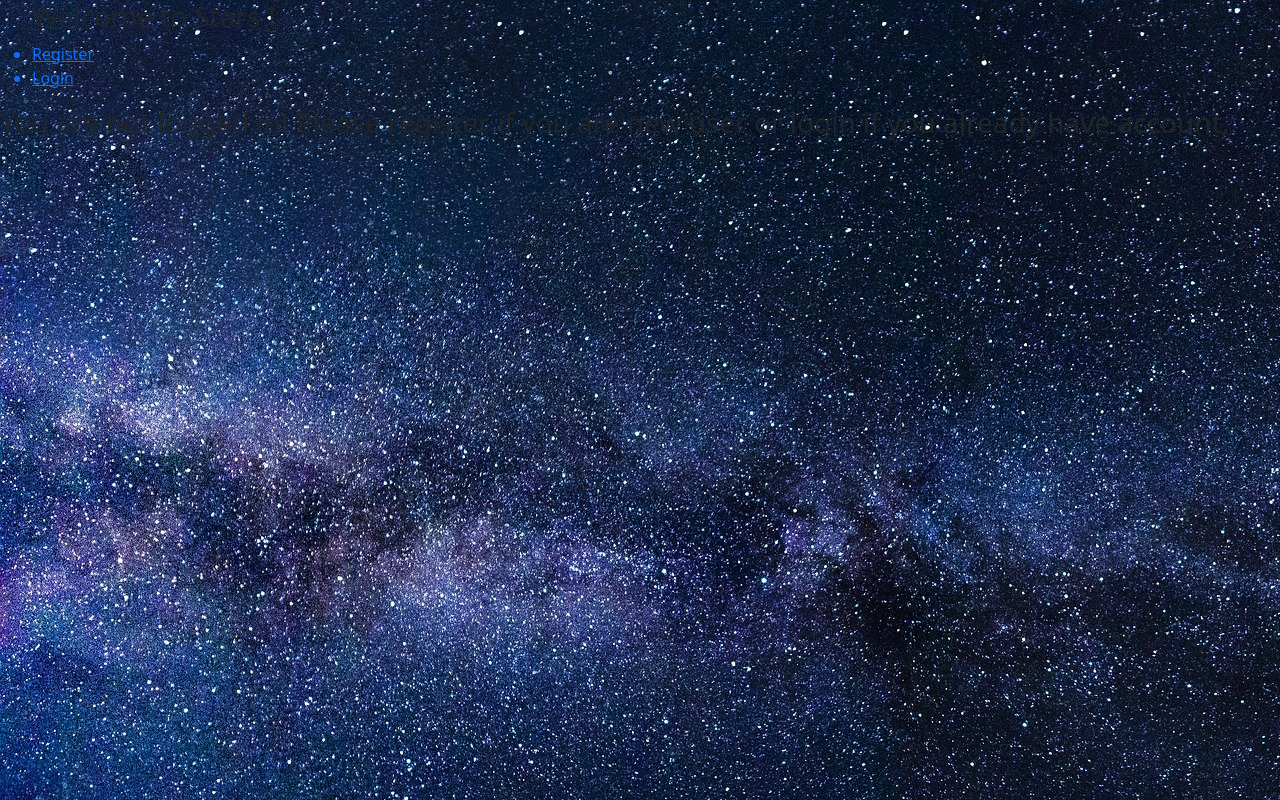
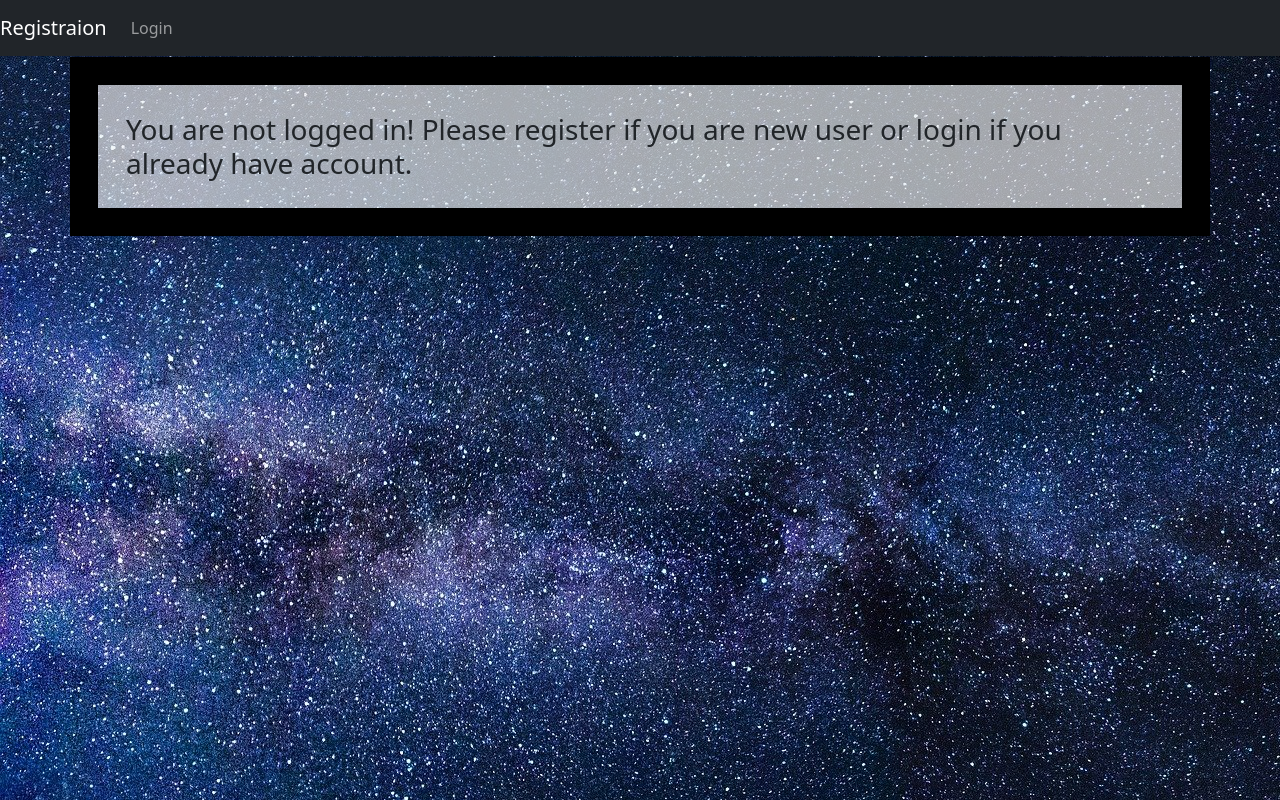
Before and after one commit to NakkiaR/ecommerce_project, a React (Create React App) app: page / in a window 1280 px wide. Built offline with nearby package versions, Linux system fonts and the light colour scheme.

Commit message:
finished css and bootstrap styling

```diff
--- a/src/App.css
+++ b/src/App.css
@@ -15,7 +15,7 @@
     color :rgb(177, 159, 159) !important;
   }   */
 
-  body {
+  /* body {
     background-color: #a9bfec;
     color: rgb(44, 39, 39);
     padding: 40px;
@@ -26,4 +26,24 @@
     list-style-type: none;
 
 
-  }
+  } */
+
+  .container {
+    display: flex;
+    flex-direction: column;
+    margin: 1px auto;
+    align-items: center;
+    border: 1em solid black;
+    padding: 1em;
+    background-color: rgba(245, 245, 245, 0.664);
+    /* opacity: 0.5; */
+
+}
+
+input {
+  background-color: rgba(245, 245, 245, 0.664);
+}
+
+button {
+  opacity: 0.5;
+}
--- a/src/components/CreateProduct.jsx
+++ b/src/components/CreateProduct.jsx
@@ -1,5 +1,9 @@
 import React, { Component } from 'react';
 import axios from 'axios';
+import '../App.css'
+
+
+
 class CreateProduct extends Component {
   constructor(props) {
       super(props);
@@ -33,7 +37,7 @@ class CreateProduct extends Component {
   render() {
     return (
       <center>
-            <form onSubmit={this.handleSubmit}>
+            <form onSubmit={this.handleSubmit} className="container">
                 <h2>Add A Product</h2>
                 <label className="font">Product Name: </label>
                 <input className="color" type="text" name="productName" onChange={this.handleChange} />
--- a/src/components/LandingPage.jsx
+++ b/src/components/LandingPage.jsx
@@ -8,11 +8,11 @@ export default class LandingPage extends Component{
             if (this.props.user.username == null){
 
                 return(
-                <h3> You are not logged in! Please register if you are new user or login if you already have account.</h3>
+                <h3 className="container"> You are not logged in! Please register if you are new user or login if you already have account.</h3>
                 )
         }else{
             return(
-            <h3> Welcome to Stars {this.props.user.username}</h3>
+            <h3 className="container"> Welcome to Stars {this.props.user.username}</h3>
 
             )
 
--- a/src/components/Login.jsx
+++ b/src/components/Login.jsx
@@ -48,7 +48,7 @@ class Login extends Component {
         }
         return(
             <React.Fragment>
-            <form onSubmit={(event) => this.handleSubmit(event)}>
+            <form onSubmit={(event) => this.handleSubmit(event)} className="container">
 
                 <label>User Name</label>
                 <input type="text" name="userName"onChange={this.handleChange} value={this.state.userName}/>
--- a/src/components/NavBar.jsx
+++ b/src/components/NavBar.jsx
@@ -15,12 +15,23 @@ import { Link } from 'react-router-dom';
         if(this.props.user.username == null){
             return (
 
-                <ul >
-                <h3> Welcome to Stars !</h3>
-                <Link to='/registration'>  <li>  Register </li>   </Link>
+                <nav className="navbar navbar-expand-lg navbar-dark bg-dark">
+                <a className="navbar-brand" href="/registraion">Registraion</a>
+                <div className="collapse navbar-collapse" id="navbarNav">
+                  <ul className="navbar-nav">
+                    <li className="nav-item active">
+                      <a className="nav-link" href="/login">Login</a>
+                    </li>
+                  </ul>
+                </div>
+              </nav>
 
-                <Link to='/login' >  <li>  Login </li> </Link>
-                </ul>
+                // <ul >
+                // <h3> Welcome to Stars !</h3>
+                // <Link to='/registration'>  <li>  Register </li>   </Link>
+
+                // <Link to='/login' >  <li>  Login </li> </Link>
+                // </ul>
             )
 
         }else{
--- a/src/components/Product.css
+++ /dev/null
@@ -1,11 +0,0 @@
-.container {
-    display: flex;
-    flex-direction: column;
-    margin: 1px auto;
-    align-items: center;
-    border: 1em solid black;
-    padding: 1em;
-    background-color: whitesmoke;
-    opacity: 0.5;
-    color:blanchedalmond;
-}
--- a/src/components/Product.jsx
+++ b/src/components/Product.jsx
@@ -1,7 +1,7 @@
 import 'bootstrap/dist/css/bootstrap.css';
 import React, { useState, useEffect } from 'react';
 import axios from 'axios';
-import './Product.css'
+
 
 
 const Product = (props) => {
--- a/src/components/Registration.js
+++ b/src/components/Registration.js
@@ -49,7 +49,7 @@ class RegisterUser extends Component {
     render(){
         return(
             <React.Fragment>
-            <form onSubmit={(event) => this.handleSubmit(event)}>
+            <form onSubmit={(event) => this.handleSubmit(event)} className="container">
                 <label>First Name</label>
                 <input type="text" name="firstName"onChange={this.handleChange} value={this.state.firstName}/>
                 <label>Last Name</label>
--- a/src/components/ReviewForm.jsx
+++ b/src/components/ReviewForm.jsx
@@ -1,5 +1,6 @@
 import React, { Component } from 'react';
 import axios from 'axios';
+
 
 
 class ReviewForm extends Component {
@@ -33,7 +34,7 @@ class ReviewForm extends Component {
   render() {
     return (
       <center>
-            <form onSubmit={this.handleSubmit}>
+            <form onSubmit={this.handleSubmit} className= "container">
                 <h2>Add A Review</h2>
                 <label className="font">Your Name: </label>
                 <input className="color" type="text" name="name" onChange={this.handleChange} />
--- a/src/components/ShoppingCart.jsx
+++ b/src/components/ShoppingCart.jsx
@@ -30,7 +30,7 @@ const ShoppingCart = (props) => {
         <React.Fragment>
             <h1>Your Shopping Cart</h1>
             {cart.map(item =>
-            <tr key={item.product.productId}>
+            <tr key={item.product.productId} className="container">
                 <td><h1>{item.product.name}</h1></td>
                 <td>${item.product.price}.00</td>
                 <button type="button" className="btn btn-dark" onClick={() =>deleteFromCart(item.shoppingCartId)} >
```
